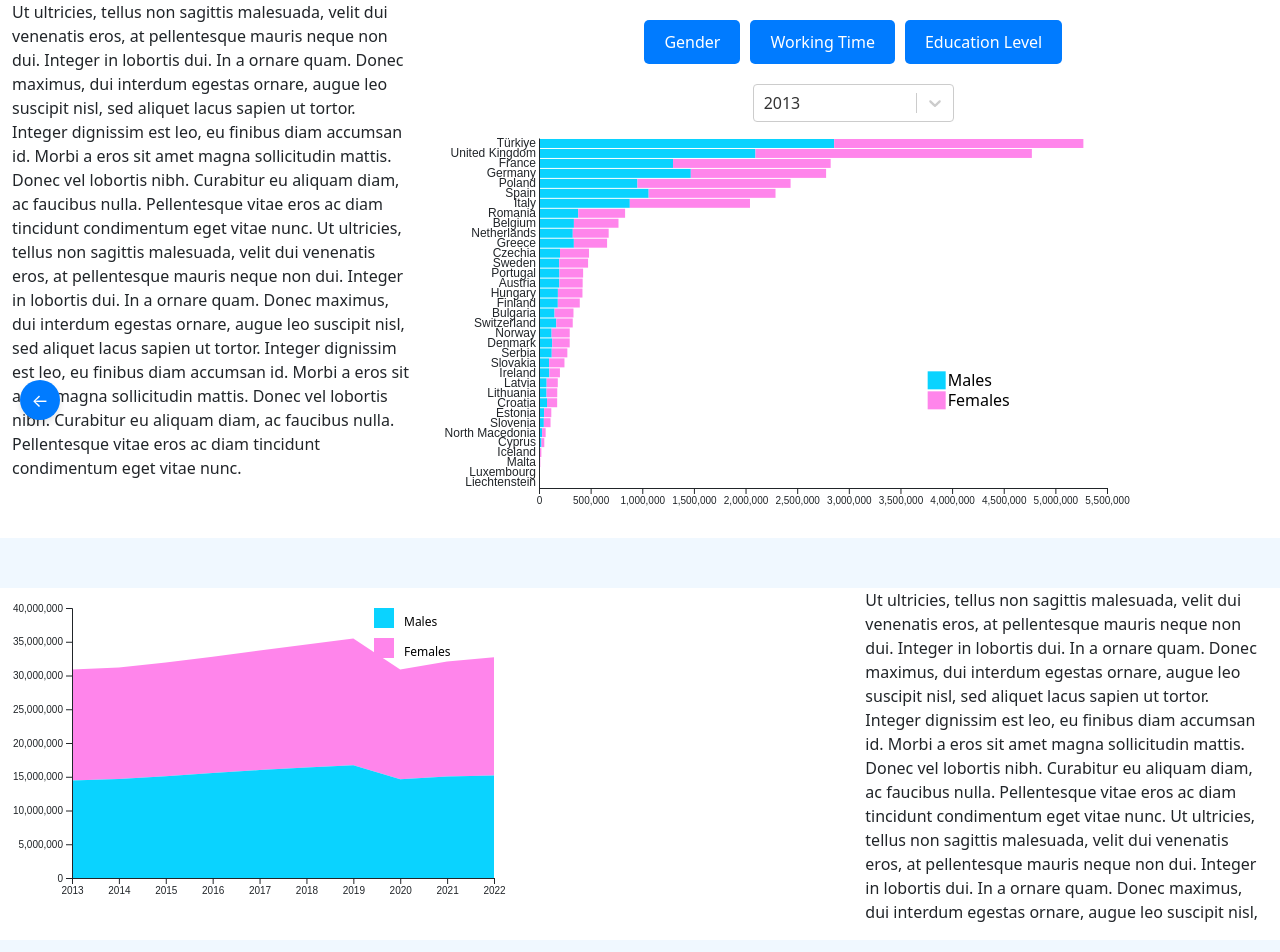
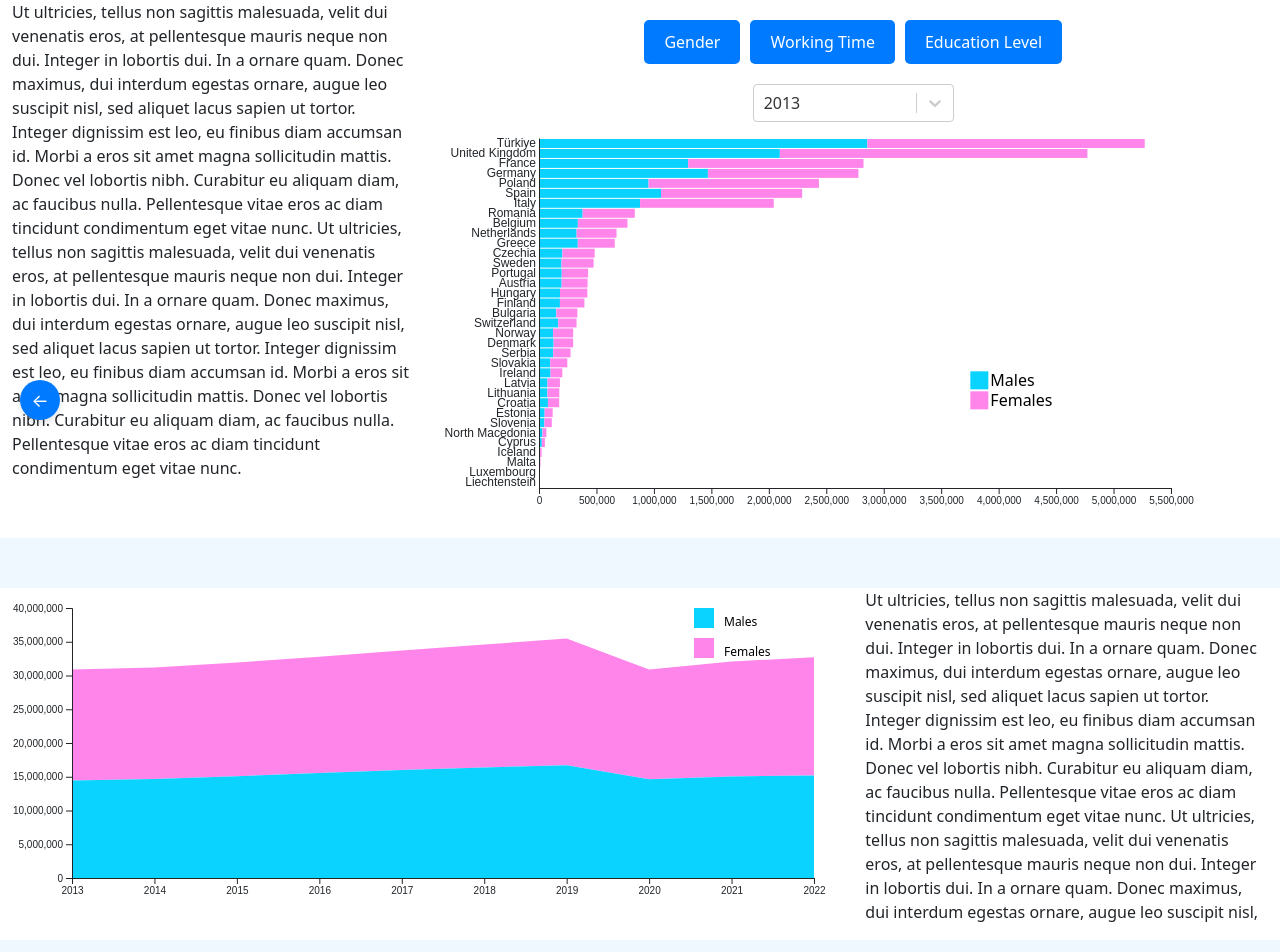
Before and after one commit to Sasmukni/GoodSoupDataVis, a React (Create React App) app: page /#/project in a window 1280 px wide. Shown: the part 360-1312 px from the top of the page. Built offline with nearby package versions, Linux system fonts and the light colour scheme.

Commit message:
stackedarea lenght fixed

```diff
--- a/src/project/routes/projectHome.js
+++ b/src/project/routes/projectHome.js
@@ -70,13 +70,13 @@ function ProjectHome() {
                     </p>
                 </div>
                 <div className='col-8'>
-                    <StackedBarChart colors={colorsType} width={window.innerWidth - 0.4 * window.innerWidth}/>
+                    <StackedBarChart colors={colorsType} width={window.innerWidth - 0.35 * window.innerWidth}/>
                 </div>
             </div>
             <div className='barrier'></div>
             <div className='row white'>
                 <div className='col-8'>
-                    <StackedAreaChart colors={colorsType}width={window.innerWidth - 0.6 * window.innerWidth} height={window.innerHeight* 4/10}/>
+                    <StackedAreaChart colors={colorsType}width={window.innerWidth - 0.35 * window.innerWidth} height={window.innerHeight* 4/10}/>
                 </div>
                 <div className='col-4'>
                     <p>
```
